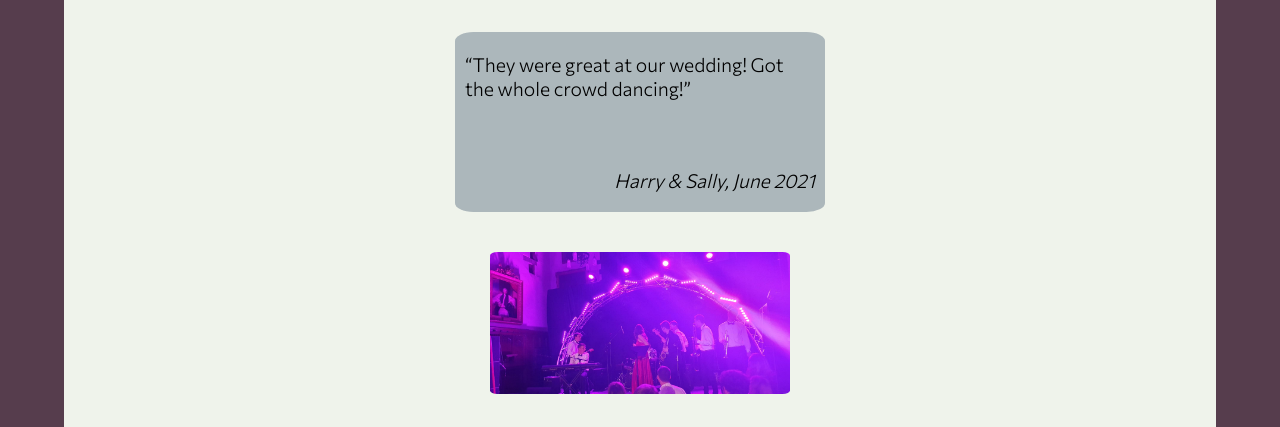
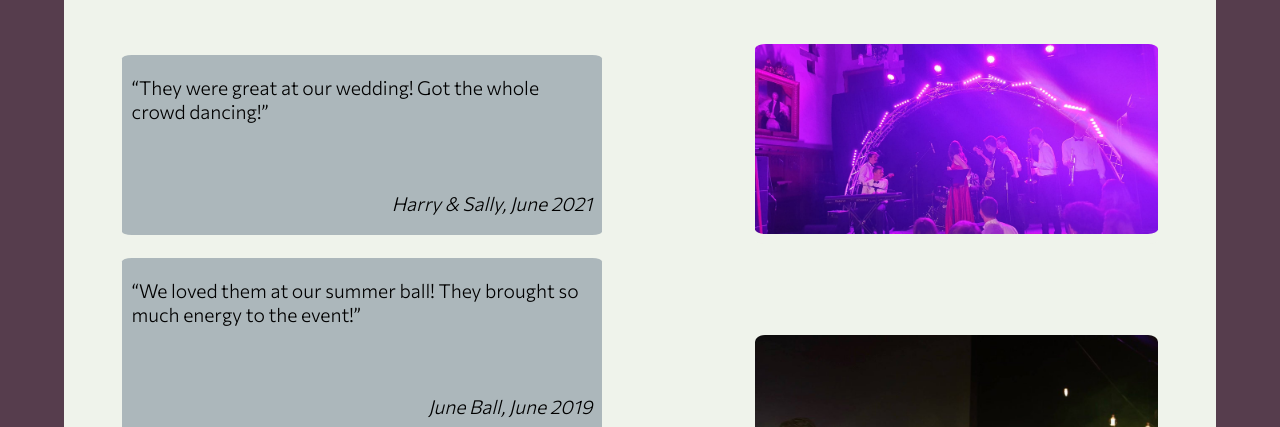
Before and after one commit to jeremyhsimons/CI_PP1_FATMC, a plain HTML site: page reviews.html in a window 1280 px wide. Shown: the part 373-800 px from the top of the page. Drawn offline with Linux system fonts and the light colour scheme.

Commit message:
create media query for larger screens to reposition review cards and pictures.

```diff
--- a/assets/css/style.css
+++ b/assets/css/style.css
@@ -545,10 +545,12 @@ list-style: none;
     padding-top: 40px;
     width: 90%;
     margin: auto;
+    min-height: 150vh;
 }
 
 #reviews-main {
     background-color: #563D4D;
+    min-height: 150vh;
 }
 
 .reviews-section > div {
@@ -1025,6 +1027,32 @@ input, textarea {
         height: 140px;
     }
 
+    .reviews-section > div {
+        float: left;
+        width: 40%;
+        margin-left: 5%;
+        margin-top: 2%;
+        border-radius: 2%;
+    }
+
+    #review-image1, #review-image2, #review-image3 {
+        float: right;
+        width: 35%;
+        margin-right: 5%;
+        margin-top: 1%;
+        overflow: hidden;
+        height: 200px;
+        border-radius: 2%;
+    }
+
+    .reviews-section {
+        min-height: 150vh;
+    }
+
+    #reviews-main {
+        min-height: 150vh;
+    }
+
 /* Contact */
 
     #contact-header-title {
@@ -1093,4 +1121,16 @@ input, textarea {
     #media-header > ul {
         font-size: 240%;
     }
+
+    /* Reviews */
+
+    .reviews-section, #reviews-main {
+        min-height: 150vh;
+    }
 }
+
+@media screen and (min-height: 650px) {
+    .reviews-section, #reviews-main {
+        min-height: 100vh;
+    }
+}
```
